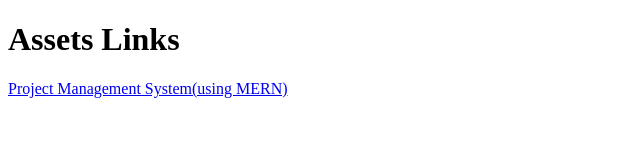
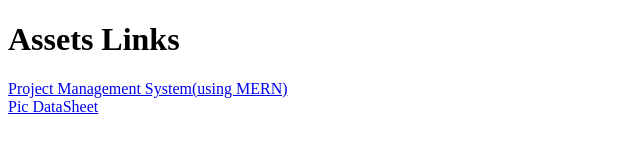
Before and after one commit to LuckyMan564/AssetsLinkProject, a plain HTML site: page index.html in a window 1280 px wide. Shown: the whole page, without its empty margins (0-640 px from the left). Drawn offline with Linux system fonts and the light colour scheme.

Commit message:
added new data

```diff
--- a/index.html
+++ b/index.html
@@ -9,6 +9,8 @@
     <h1>Assets Links</h1>
 
     <a href="https://drive.google.com/file/d/1rCY9MmTo-BD67FqdRxUXdYWvZze6ASmI/view?usp=sharing">Project Management System(using MERN)</a>
+    <br>
+    <a href="https://drive.google.com/file/d/1KJ7i6Ks0FcBAjrHJLG8zuPu9C3UKMbf1/view?usp=sharing">Pic DataSheet</a>
 
 </body>
 </html>
```
